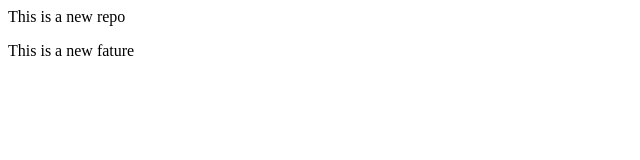
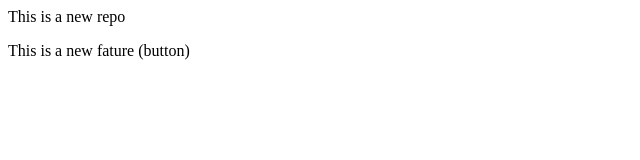
Before and after one commit to Bharatmish/LocalDemo, a plain HTML site: page index.html in a window 1280 px wide. Shown: the full height of the page, 0-640 px from the left. Drawn offline with Linux system fonts and the light colour scheme.

Commit message:
Add Button

```diff
--- a/index.html
+++ b/index.html
@@ -1,2 +1,2 @@
 <p>This is a new repo</p>
-<p>This is a new fature</p>
+<p>This is a new fature (button) </p>
```
